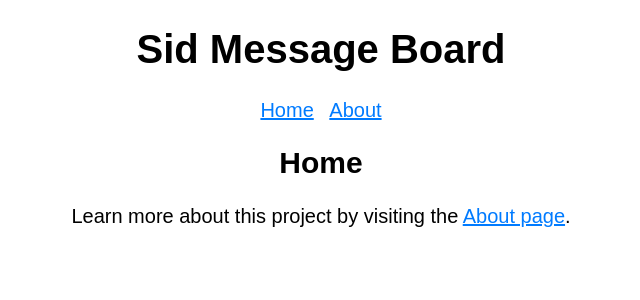
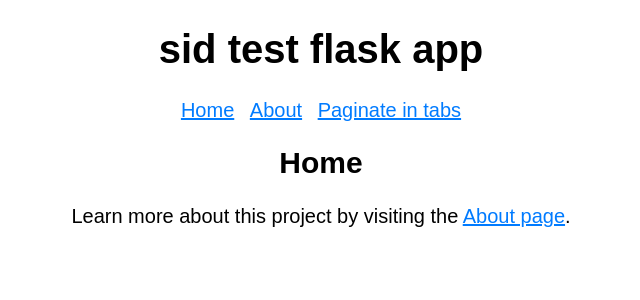
Before and after one commit to siddhantagwl/basic-flask-application, a Flask app: page / in a window 1280 px wide. Shown: the top 300 px of the page, without its empty margins (319-959 px from the left). Run offline with Flask 3, Linux system fonts and the light colour scheme.

Commit message:
added readme and some comments

```diff
--- a/board/__init__.py
+++ b/board/__init__.py
@@ -5,6 +5,7 @@ from board.views import views
 def create_app():
     app = Flask(__name__)
 
+    # register the blueprint -> imp
     app.register_blueprint(pages.bp)
     app.register_blueprint(views)
 
--- a/board/templates/_navigation.html
+++ b/board/templates/_navigation.html
@@ -2,5 +2,6 @@
   <ul>
     <li><a href="{{ url_for('pages.home') }}">Home</a></li>
     <li><a href="{{ url_for('pages.about') }}">About</a></li>
+    <li><a href="{{ url_for('views.tabs') }}">Paginate in tabs</a></li>
   </ul>
 </nav>
--- a/board/templates/base.html
+++ b/board/templates/base.html
@@ -1,14 +1,14 @@
 <!DOCTYPE html>
 <html lang="en">
   <head>
-    <title>sid Message Board - {% block title %}{% endblock title %}</title>
+    <title>sid test flask app - {% block title %}{% endblock title %}</title>
     <link
       rel="stylesheet"
       href="{{ url_for('static', filename='styles.css') }}"
     />
   </head>
   <body>
-    <h1>Sid Message Board</h1>
+    <h1>sid test flask app</h1>
     {% include("_navigation.html") %}
     <section>
       <header>{% block header %}{% endblock header %}</header>
```
Also changed, not shown: board/views.py (+12 -0 lines), README.md (added).
